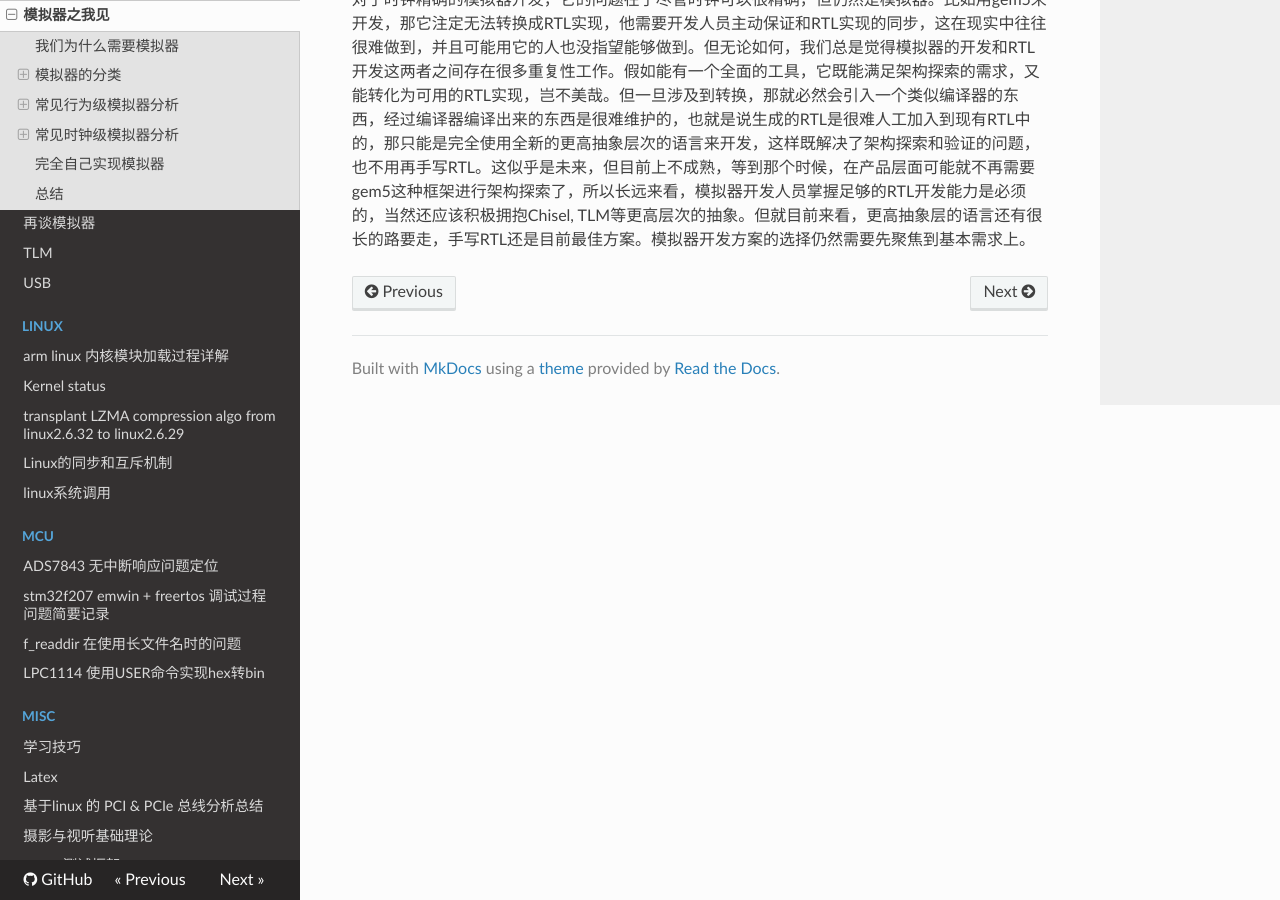
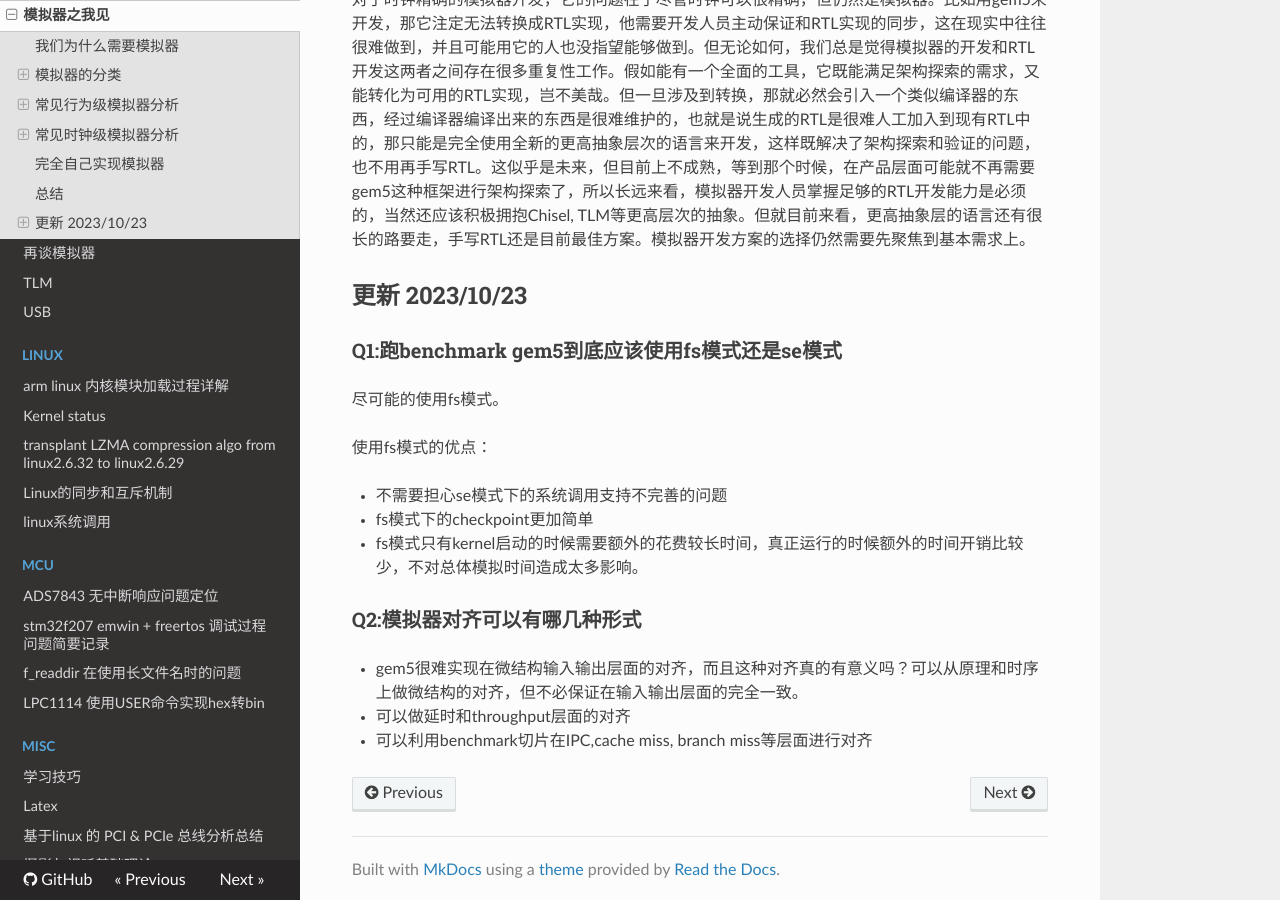
Before and after one commit to chsgcxy/messy_notes, an MkDocs documentation site: the page built from docs/ic/simulator.md, in a window 1280 px wide and 900 px high, scrolled down 6034 px. Built offline with MkDocs 1.6.1, drawn with Linux system fonts in a browser that asks for light colours; nearby versions of some CDN libraries.

Commit message:
Update simulator.md

```diff
--- a/docs/ic/simulator.md
+++ b/docs/ic/simulator.md
@@ -191,3 +191,21 @@ Transaction-Level Modeling Framework for Space Applications
 Qemu, Gem5, SystemC/TLM是值得重点关注的
 
 对于时钟精确的模拟器开发，它的问题在于尽管时钟可以很精确，但仍然是模拟器。比如用gem5来开发，那它注定无法转换成RTL实现，他需要开发人员主动保证和RTL实现的同步，这在现实中往往很难做到，并且可能用它的人也没指望能够做到。但无论如何，我们总是觉得模拟器的开发和RTL开发这两者之间存在很多重复性工作。假如能有一个全面的工具，它既能满足架构探索的需求，又能转化为可用的RTL实现，岂不美哉。但一旦涉及到转换，那就必然会引入一个类似编译器的东西，经过编译器编译出来的东西是很难维护的，也就是说生成的RTL是很难人工加入到现有RTL中的，那只能是完全使用全新的更高抽象层次的语言来开发，这样既解决了架构探索和验证的问题，也不用再手写RTL。这似乎是未来，但目前上不成熟，等到那个时候，在产品层面可能就不再需要gem5这种框架进行架构探索了，所以长远来看，模拟器开发人员掌握足够的RTL开发能力是必须的，当然还应该积极拥抱Chisel, TLM等更高层次的抽象。但就目前来看，更高抽象层的语言还有很长的路要走，手写RTL还是目前最佳方案。模拟器开发方案的选择仍然需要先聚焦到基本需求上。
+
+## 更新 2023/10/23
+
+### Q1:跑benchmark gem5到底应该使用fs模式还是se模式
+
+尽可能的使用fs模式。
+
+使用fs模式的优点：
+
+- 不需要担心se模式下的系统调用支持不完善的问题
+- fs模式下的checkpoint更加简单
+- fs模式只有kernel启动的时候需要额外的花费较长时间，真正运行的时候额外的时间开销比较少，不对总体模拟时间造成太多影响。
+
+### Q2:模拟器对齐可以有哪几种形式
+
+- gem5很难实现在微结构输入输出层面的对齐，而且这种对齐真的有意义吗？可以从原理和时序上做微结构的对齐，但不必保证在输入输出层面的完全一致。
+- 可以做延时和throughput层面的对齐
+- 可以利用benchmark切片在IPC,cache miss, branch miss等层面进行对齐
```
